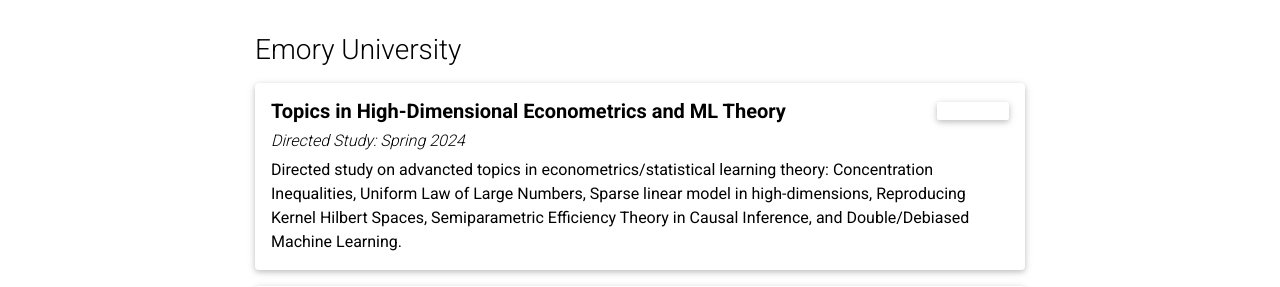
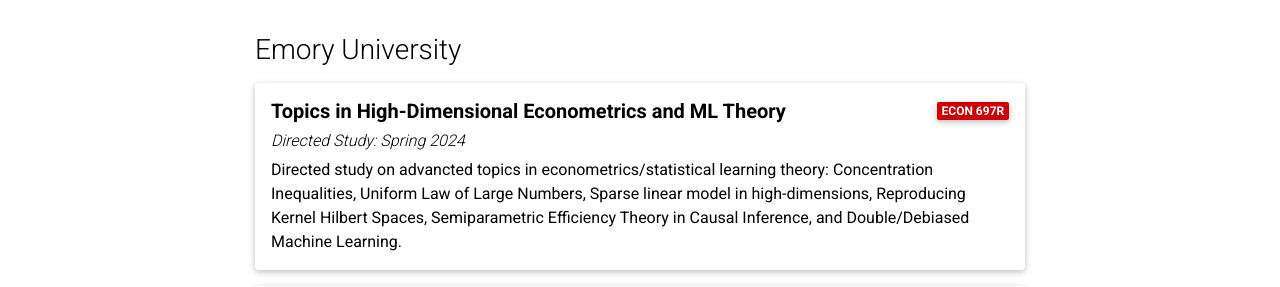
Before and after one commit to marcelortizv/marcelortizv.github.io, a Jekyll site: the page built from _pages/teaching.md, in a window 1280 px wide. Shown: the part 181-468 px from the top of the page. Built offline with Jekyll 4.4.1, drawn with Linux system fonts in a browser that asks for light colours; nearby versions of some CDN libraries; library files that are not in the unit come from our copies; comment, search, counter and statistics services are not loaded; a style sheet for code colours, icons or effects is not loaded.

```diff
--- a/_pages/teaching.md
+++ b/_pages/teaching.md
@@ -16,7 +16,7 @@
         <h5 class="font-weight-bold">Topics in High-Dimensional Econometrics and ML Theory</h5>
       </div>
       <div class="col-sm-2 text-left text-sm-right">
-        <span class="badge font-weight-bold blue-color-dark text-uppercase align-middle">
+        <span class="badge font-weight-bold danger-color-dark text-uppercase align-middle">
             ECON 697R
         </span>
       </div>
```
